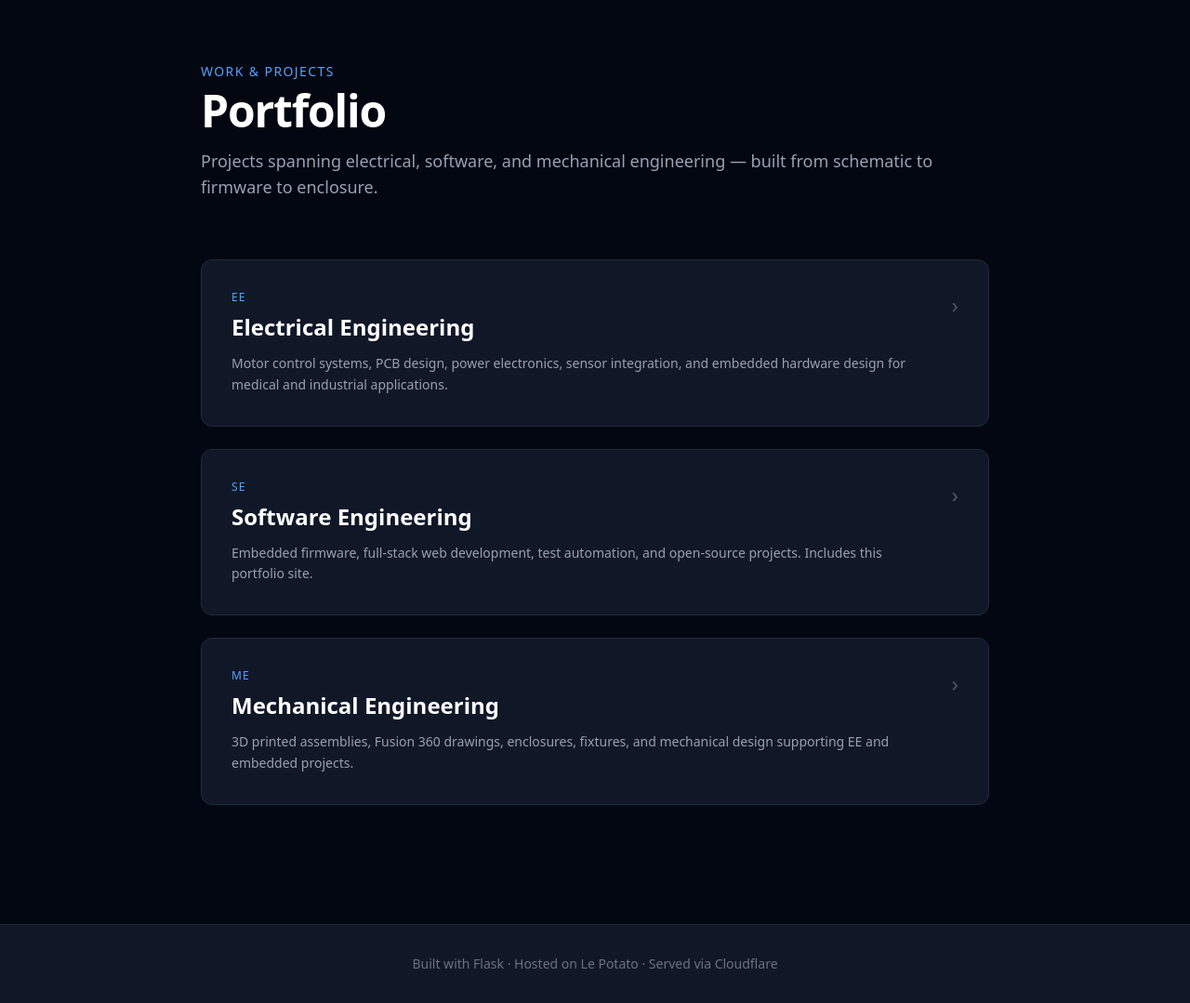
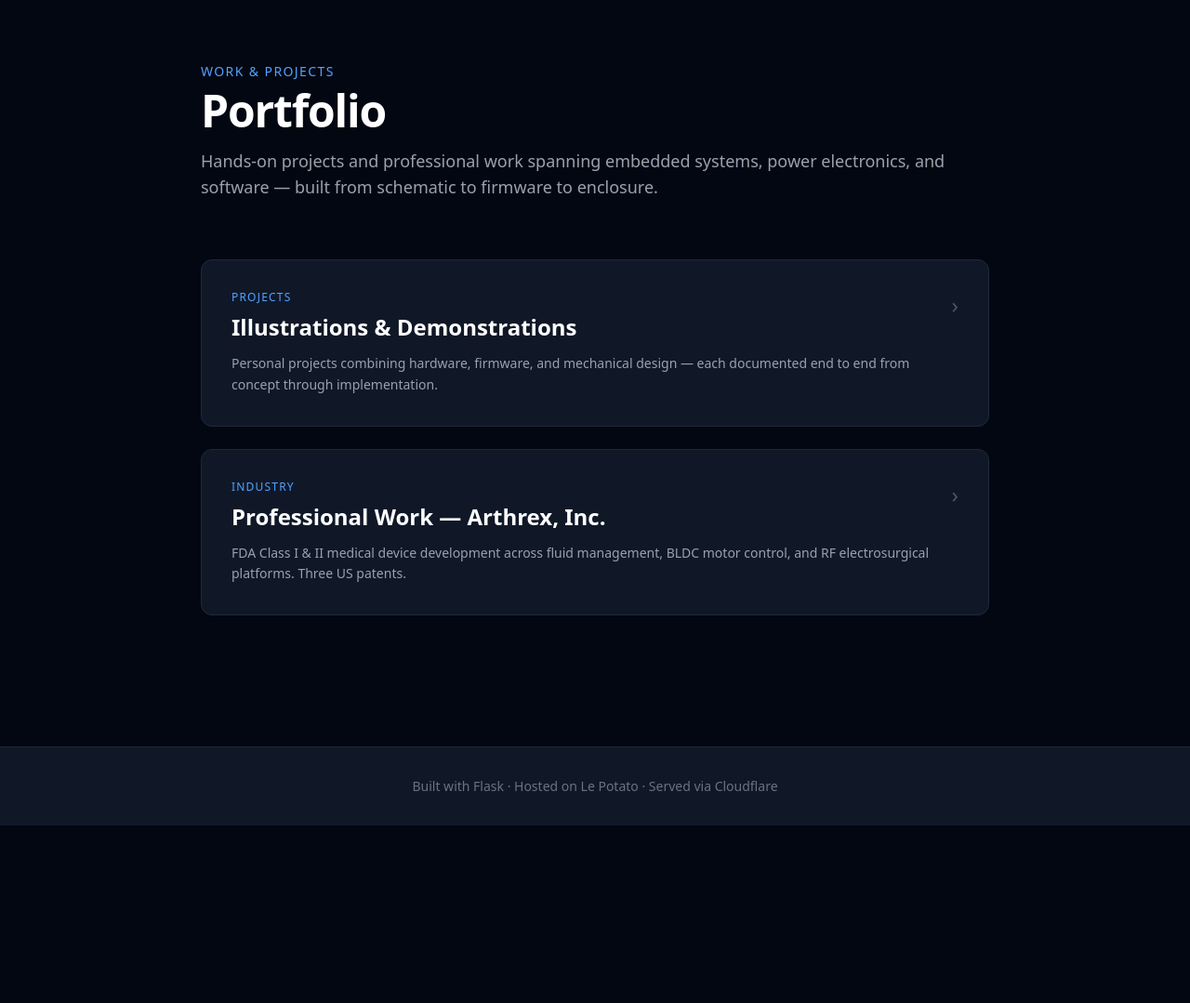
Before and after one commit to djjazzy/tedroflo-portfolio, a Flask app: page /portfolio/ in a window 1280 px wide. Shown: the part 61-1140 px from the top of the page at 93% size. After the commit the page ends 949 px from the top, so only its background shows below. Run offline with Flask 3, Linux system fonts and the light colour scheme; style sheets or scripts are compiled from the project's sources.

Commit message:
portfolio: restructure — illustrations + professional at top level
- EE/SE/ME discipline split replaced with two top-level sections:
  Illustrations & Demonstrations and Professional Work
- /ee renamed to /illustrations, /ee/professional moved to /professional
- SE and ME routes removed (content lives inside individual project pages)
- Breadcrumbs updated throughout

Co-Authored-By: Claude Sonnet 4.6 <noreply@anthropic.com>

```diff
--- a/app/blueprints/portfolio/routes.py
+++ b/app/blueprints/portfolio/routes.py
@@ -5,22 +5,14 @@ from app.blueprints.portfolio import bp
 def index():
     return render_template("portfolio/index.html")
 
-@bp.route("/ee")
-def ee():
-    return render_template("portfolio/ee.html")
+@bp.route("/illustrations")
+def illustrations():
+    return render_template("portfolio/illustrations.html")
 
-@bp.route("/ee/bldc-motor-control")
+@bp.route("/illustrations/bldc-motor-control")
 def bldc_motor_control():
     return render_template("portfolio/bldc_motor_control.html")
 
-@bp.route("/ee/professional")
+@bp.route("/professional")
 def professional():
     return render_template("portfolio/professional.html")
-
-@bp.route("/se")
-def se():
-    return render_template("portfolio/se.html")
-
-@bp.route("/me")
-def me():
-    return render_template("portfolio/me.html")
--- a/app/templates/portfolio/bldc_motor_control.html
+++ b/app/templates/portfolio/bldc_motor_control.html
@@ -10,8 +10,8 @@
             Portfolio
         </a>
         <span class="mx-2">›</span>
-        <a href="{{ url_for('portfolio.ee') }}" class="hover:text-gray-300 transition-colors">
-            Electrical Engineering
+        <a href="{{ url_for('portfolio.illustrations') }}" class="hover:text-gray-300 transition-colors">
+            Illustrations &amp; Demonstrations
         </a>
         <span class="mx-2">›</span>
         <span class="text-gray-300">BLDC Motor Control System</span>
--- a/app/templates/portfolio/index.html
+++ b/app/templates/portfolio/index.html
@@ -11,29 +11,29 @@
         </p>
         <h1 class="text-5xl font-bold text-white mb-4 tracking-tight">Portfolio</h1>
         <p class="text-gray-400 text-lg">
-            Projects spanning electrical, software, and mechanical engineering —
-            built from schematic to firmware to enclosure.
+            Hands-on projects and professional work spanning embedded systems,
+            power electronics, and software — built from schematic to firmware to enclosure.
         </p>
     </div>
 
-    <!-- Discipline cards -->
+    <!-- Cards -->
     <div class="space-y-6">
 
-        <!-- Electrical Engineering -->
-        <a href="{{ url_for('portfolio.ee') }}"
+        <!-- Illustrations & Demonstrations -->
+        <a href="{{ url_for('portfolio.illustrations') }}"
            class="block bg-gray-900 border border-gray-800 rounded-xl p-8
                   hover:border-blue-500 transition-colors group">
             <div style="display:flex; align-items:flex-start; justify-content:space-between; gap:1rem;">
                 <div>
                     <p class="text-blue-400 text-xs font-medium tracking-widest uppercase mb-2">
-                        EE
+                        Projects
                     </p>
                     <h2 class="text-2xl font-semibold text-white mb-3">
-                        Electrical Engineering
+                        Illustrations &amp; Demonstrations
                     </h2>
                     <p class="text-gray-400 text-sm leading-relaxed">
-                        Motor control systems, PCB design, power electronics, sensor integration,
-                        and embedded hardware design for medical and industrial applications.
+                        Personal projects combining hardware, firmware, and mechanical design —
+                        each documented end to end from concept through implementation.
                     </p>
                 </div>
                 <span class="text-gray-600 text-2xl group-hover:text-blue-400
@@ -41,43 +41,22 @@
             </div>
         </a>
 
-        <!-- Software Engineering -->
-        <a href="{{ url_for('portfolio.se') }}"
+        <!-- Professional Work -->
+        <a href="{{ url_for('portfolio.professional') }}"
            class="block bg-gray-900 border border-gray-800 rounded-xl p-8
                   hover:border-blue-500 transition-colors group">
             <div style="display:flex; align-items:flex-start; justify-content:space-between; gap:1rem;">
                 <div>
                     <p class="text-blue-400 text-xs font-medium tracking-widest uppercase mb-2">
-                        SE
+                        Industry
                     </p>
                     <h2 class="text-2xl font-semibold text-white mb-3">
-                        Software Engineering
+                        Professional Work — Arthrex, Inc.
                     </h2>
                     <p class="text-gray-400 text-sm leading-relaxed">
-                        Embedded firmware, full-stack web development, test automation,
-                        and open-source projects. Includes this portfolio site.
-                    </p>
-                </div>
-                <span class="text-gray-600 text-2xl group-hover:text-blue-400
-                             transition-colors" style="flex-shrink:0;">›</span>
-            </div>
-        </a>
-
-        <!-- Mechanical Engineering -->
-        <a href="{{ url_for('portfolio.me') }}"
-           class="block bg-gray-900 border border-gray-800 rounded-xl p-8
-                  hover:border-blue-500 transition-colors group">
-            <div style="display:flex; align-items:flex-start; justify-content:space-between; gap:1rem;">
-                <div>
-                    <p class="text-blue-400 text-xs font-medium tracking-widest uppercase mb-2">
-                        ME
-                    </p>
-                    <h2 class="text-2xl font-semibold text-white mb-3">
-                        Mechanical Engineering
-                    </h2>
-                    <p class="text-gray-400 text-sm leading-relaxed">
-                        3D printed assemblies, Fusion 360 drawings, enclosures, fixtures,
-                        and mechanical design supporting EE and embedded projects.
+                        FDA Class I &amp; II medical device development across fluid management,
+                        BLDC motor control, and RF electrosurgical platforms.
+                        Three US patents.
                     </p>
                 </div>
                 <span class="text-gray-600 text-2xl group-hover:text-blue-400
--- a/app/templates/portfolio/professional.html
+++ b/app/templates/portfolio/professional.html
@@ -8,10 +8,6 @@
     <div class="mb-10 text-sm text-gray-500">
         <a href="{{ url_for('portfolio.index') }}" class="hover:text-gray-300 transition-colors">
             Portfolio
-        </a>
-        <span class="mx-2">›</span>
-        <a href="{{ url_for('portfolio.ee') }}" class="hover:text-gray-300 transition-colors">
-            Electrical Engineering
         </a>
         <span class="mx-2">›</span>
         <span class="text-gray-300">Professional Work</span>
```
Also changed, not shown: app/templates/portfolio/illustrations.html (added, +72 -0 lines).
